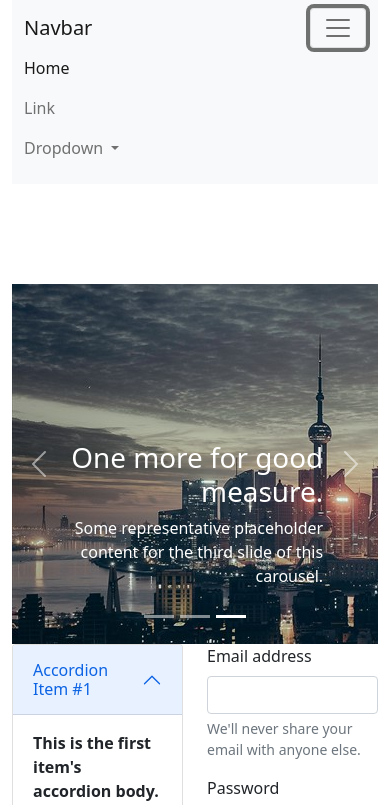
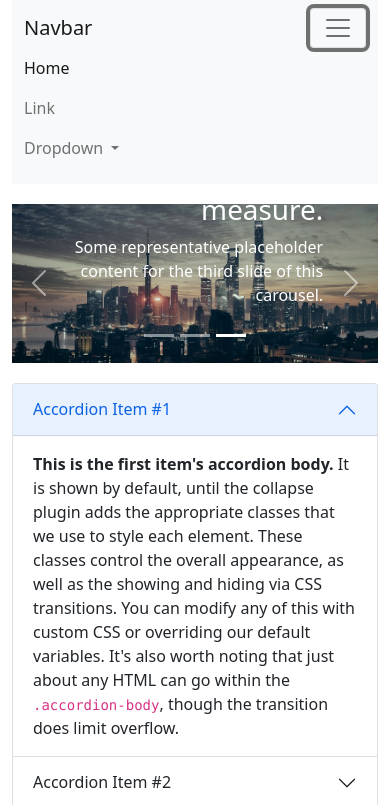
Before and after one commit to ItDev-Angel/lesson_12, a plain HTML site: page index.html in a window 390 px wide. Both pictures are taken after a click on the button 338 px from the left and 28 px from the top of the page. Shown: the top 805 px of the page. Drawn offline with nearby package versions, Linux system fonts and the light colour scheme.

Commit message:
adaptive

```diff
--- a/assets/css/style.css
+++ b/assets/css/style.css
@@ -16,6 +16,12 @@
     width: 415px;
 }
 
+img {
+    width: 100%;
+    height: 100%;
+    object-fit: cover;
+}
+
 .main {
     height: 100%;
     margin-top: 100px;
@@ -27,14 +33,35 @@
     justify-content: center;
 }
 
-@media screen and (max-width :767px) {
+@media (max-width :500px) {
+    .col:nth-of-type(2) {
+        flex: 0 0 auto;
+        margin-bottom: 20px;
+    }
+
+    .col:nth-of-type(3) {
+        flex: 0 0 auto;
+        margin-bottom: 20px;
+    }
+}
+
+@media (max-width :767px) {
     .dropleft .sub-menu {
         position: static !important;
     }
 }
 
-@media screen and (max-width :500px) {
+@media (max-width :992px) {
+    .col:nth-of-type(1) {
+        flex: 0 0 auto;
+        margin-bottom: 20px;
+    }
+
     .carousel {
         width: 100%;
     }
+
+    .main {
+        margin-top: 20px;
+    }
 }
```
